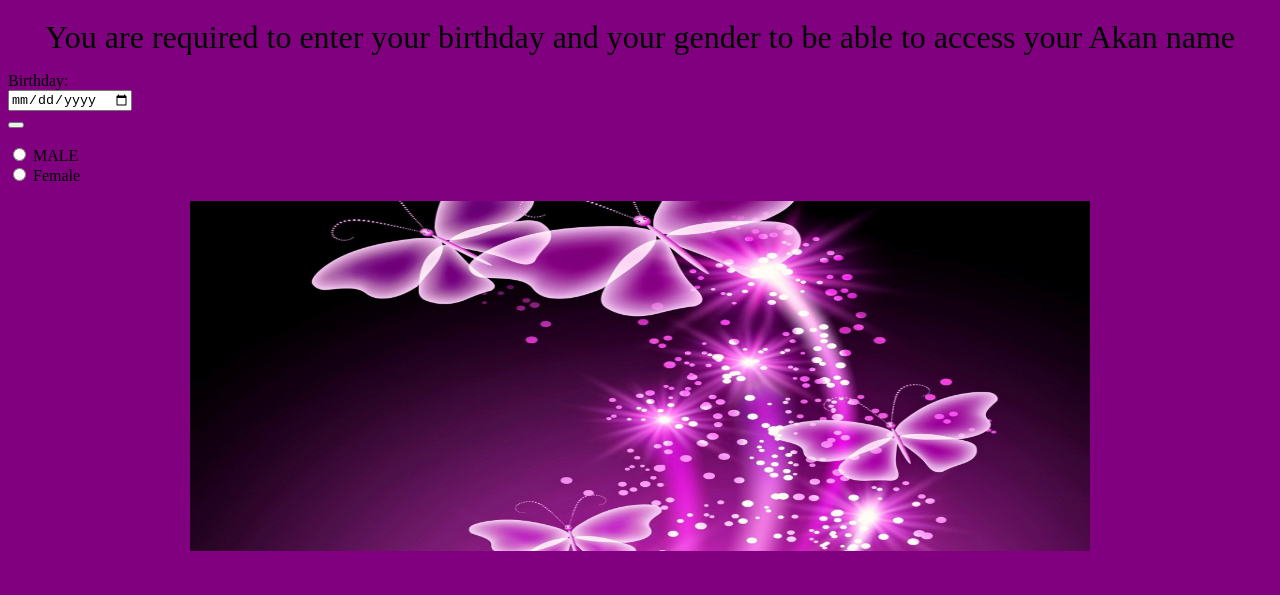
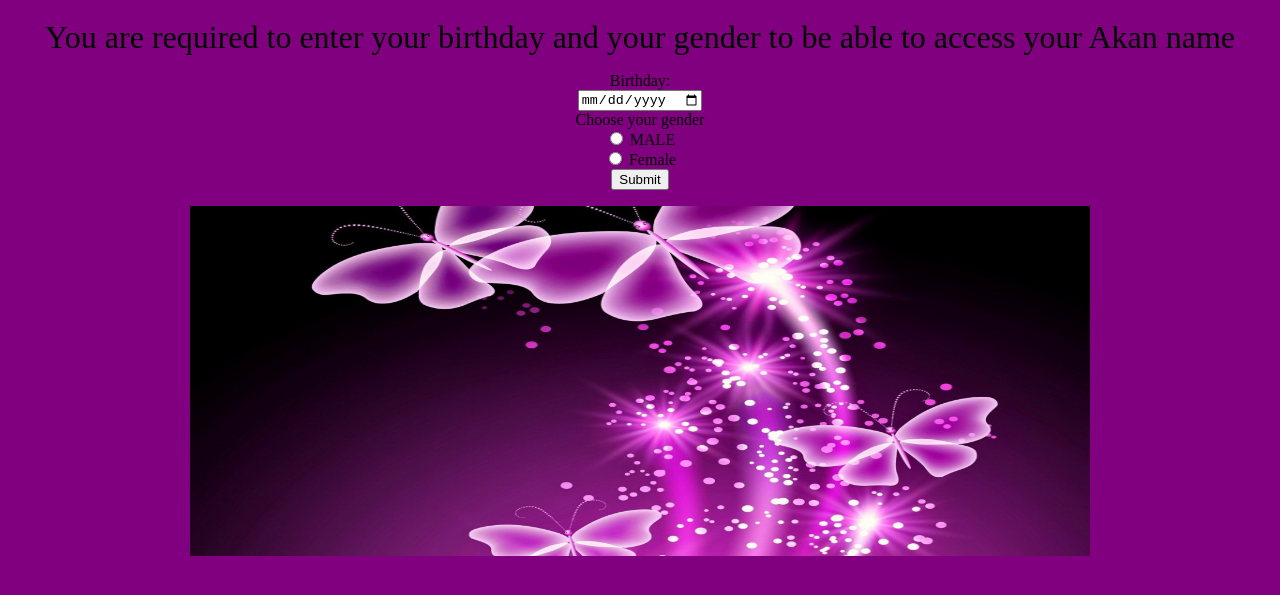
Before and after one commit to Muchaaaaa/Akan-Names, a plain HTML site: page index.html in a window 1280 px wide. Shown: the part 61-656 px from the top of the page. Drawn offline with Linux system fonts and the light colour scheme.

Commit message:
submit button added

```diff
--- a/css/style.css
+++ b/css/style.css
@@ -16,3 +16,6 @@ h1{
     text-align: center;
     display: block;
 }
+.form{
+    text-align: center;
+}
--- a/index.html
+++ b/index.html
@@ -18,22 +18,23 @@
             </div>
         </p>
             <p>
+
                 <div class="form">
                     <form action="/action_page.php">
                         <label for="birthday">Birthday:</label><br>
                         <input type="date" id="birthday" name="birthday"><br>
-                        <button type="button" class="btn-btn-primary" onclick="onsubmit()">
-                        </button>
+
                     </form>
-                </div>
-            </p>
-                <p>
-                    <div class="form">
+
+                    Choose your gender<br>
+
                         <form action="/action_page.php">
                             <input type="radio" id="Male" name="GENDER" value="Male">
                             <label for="Male">MALE</label><br>
                             <input type="radio" id="Female" name="GENDER" value="Female">
                             <label for="Female">Female</label><br>
+                            <button type="button" class="btn-btn-primary" onclick="onsubmit()">Submit
+                            </button>
                         </form>
                     </div>
                 </p>
```
